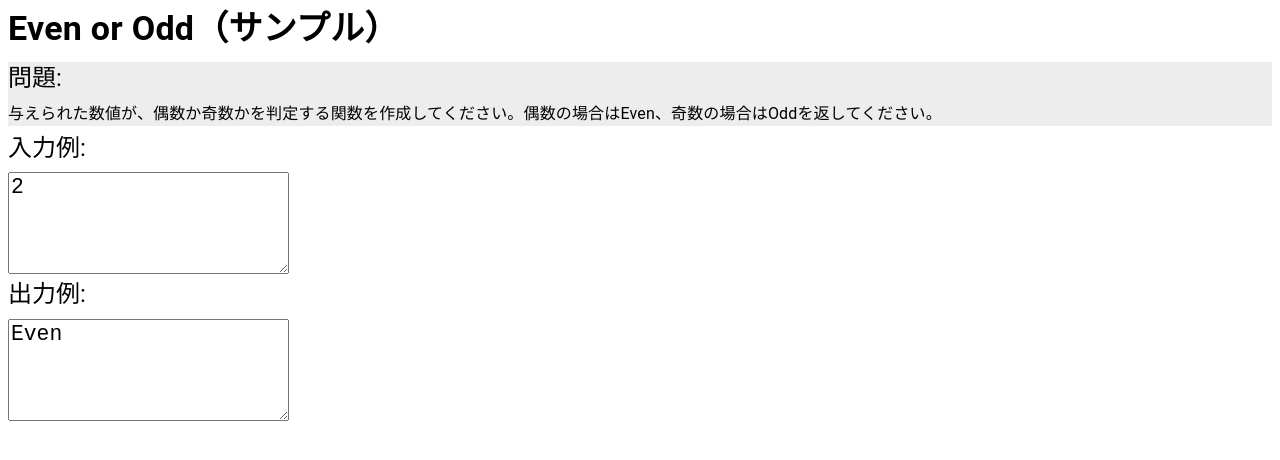
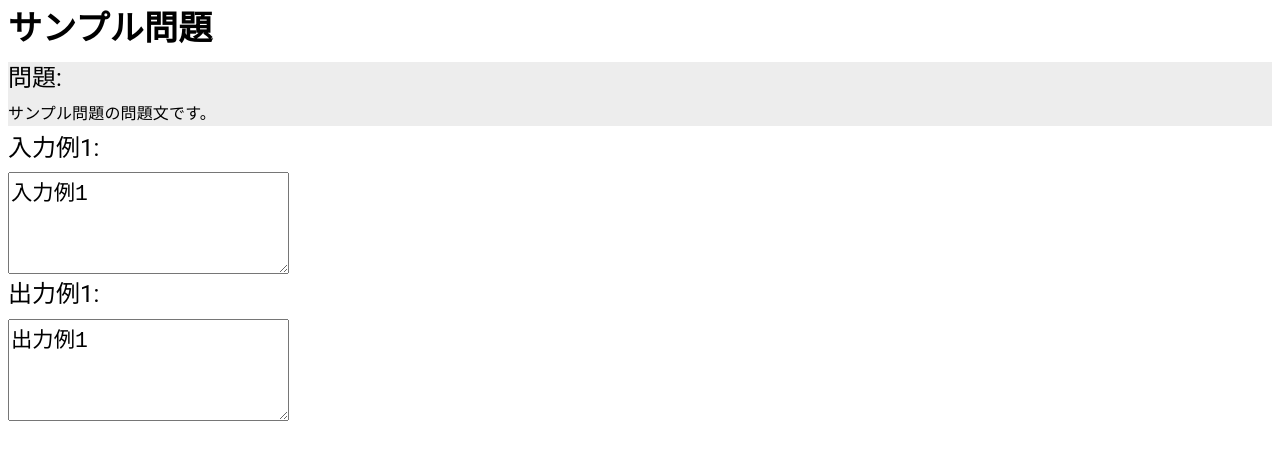
Before and after one commit to KHashimoto3/FormCoder_FRONT, a React (Vite) app: page /question in a window 1280 px wide. Shown: the top 460 px of the page. Built offline with nearby package versions, Linux system fonts and the light colour scheme; no server answers.

Commit message:
問題のデータをAPIから取得して、表示できるようにした。

```diff
--- a/src/components/features/FormBase.tsx
+++ b/src/components/features/FormBase.tsx
@@ -28,6 +28,7 @@ import { InputContext } from "./form/InputArrayProvider";
 import { RotatingLines } from "react-loader-spinner";
 import { onAuthStateChanged } from "firebase/auth";
 import { CodeExec } from "./exec/CodeExec";
+import { set } from "firebase/database";
 
 // Create a storage reference from our storage service
 
@@ -36,7 +37,8 @@ export const FormBase = () => {
 
   const [dialogOpen, setDialogOpen] = useState<boolean>(false);
 
-  const [formName, setFormName] = useState<string>("フォーム名");
+  const [formName, setFormName] = useState<string>("フォーム名"); //TODO: 後日、削除する
+  const [formId, setFormId] = useState<string>("");
 
   const { hintFBArray } = useContext(HintContext);
   const { inputArray } = useContext(InputContext);
@@ -70,7 +72,7 @@ export const FormBase = () => {
   };
 
   const reopenQuestionWindow = () => {
-    const questionWindowPath = "/question?formName=" + formName;
+    const questionWindowPath = "/question?formId=" + formId;
     window.open(questionWindowPath, "question", "width=500,height=800");
   };
 
@@ -78,14 +80,21 @@ export const FormBase = () => {
     //リクエストパラメータのフォーム名を取得し、フォームを取得する
     const url = new URL(window.location.href);
     const formName = url.searchParams.get("form");
+    const formId = url.searchParams.get("formId");
     if (formName == null) {
       setFormName("フォーム名");
     } else {
       setFormName(formName);
     }
 
+    if (formId == null) {
+      setFormId("000000");
+    } else {
+      setFormId(formId);
+    }
+
     //問題を表示するためにQuestionPageを別windowで開く
-    const questionWindowPath = "/question?formName=" + formName;
+    const questionWindowPath = "/question?formId=" + formId;
     window.open(questionWindowPath, "question", "width=500,height=800");
 
     //ログイン状態を確認する
--- a/src/components/features/leaning/FormCard.tsx
+++ b/src/components/features/leaning/FormCard.tsx
@@ -13,6 +13,7 @@ import auth from "../../../firebase";
 import { onAuthStateChanged } from "firebase/auth";
 
 type Props = {
+  id: string;
   title: string;
   description: string;
   url: string;
@@ -35,6 +36,11 @@ export const FormCard = (props: Props) => {
     });
   }, []);
 
+  const openFormWindow = () => {
+    const url = props.url + "&formId=" + props.id;
+    window.open(url, "_blank");
+  };
+
   return (
     <div>
       <Card sx={{ maxWidth: 345 }}>
@@ -52,11 +58,7 @@ export const FormCard = (props: Props) => {
         </CardContent>
         <CardActions>
           {userLogin ? (
-            <Button
-              size="medium"
-              variant="contained"
-              onClick={() => window.open(props.url, "_blank")}
-            >
+            <Button size="medium" variant="contained" onClick={openFormWindow}>
               始める
             </Button>
           ) : (
--- a/src/components/features/leaning/Learning.tsx
+++ b/src/components/features/leaning/Learning.tsx
@@ -99,6 +99,7 @@ export const Learning = () => {
           {formList.map((form) => (
             <Grid item xs={3} key={form.id}>
               <FormCard
+                id={form.id}
                 title={form.title}
                 description={form.description}
                 url={form.url}
--- a/src/components/features/question/Question.tsx
+++ b/src/components/features/question/Question.tsx
@@ -1,44 +1,113 @@
 import { Typography } from "@mui/material";
+import { QuestionData } from "../../types/questionData";
+import { useEffect, useState } from "react";
 
 export const Question = () => {
-  const questionTitle = "Even or Odd（サンプル）";
-  const questionInstruction =
-    "与えられた数値が、偶数か奇数かを判定する関数を作成してください。偶数の場合はEven、奇数の場合はOddを返してください。";
-  const inputExample = "2";
-  const outputExample = "Even";
+  const [questionData, setQuestionData] = useState<QuestionData>();
+  const apiBaseUrl = "https://form-coder-api.onrender.com";
+
+  const url = new URL(window.location.href);
+  const formId = url.searchParams.get("formId");
+
+  useEffect(() => {
+    if (formId === "000000" || formId === null) {
+      setQuestionData(sampleQuestionData);
+    } else {
+      getQuestionData();
+    }
+  }, []);
+
+  const sampleQuestionData: QuestionData = {
+    id: "000000",
+    title: "サンプル問題",
+    explanation: "サンプル問題の問題文です。",
+    inputExample: ["入力例1"],
+    outputExample: ["出力例1"],
+  };
+
+  const getQuestionData = async () => {
+    const url = `${apiBaseUrl}/form/question?formId=${formId}`;
+    try {
+      await fetch(url, {
+        method: "GET",
+        headers: {
+          "Content-Type": "application/json",
+        },
+      })
+        .then(async (res) => {
+          const contentType = res.headers.get("content-type");
+          if (!res.ok) {
+            const statusCode = res.status;
+            if (!contentType || !contentType.includes("application/json")) {
+              throw new Error("Oops, we haven't got JSON!");
+            }
+            switch (statusCode) {
+              case 400:
+                throw new Error("Bad Request");
+              case 404:
+                throw new Error("Not Found");
+              case 500:
+                throw new Error("Internal Server Error");
+              default:
+                throw new Error("Unknown Error");
+            }
+          }
+          return res.json();
+        })
+        .then((data) => {
+          setQuestionData(data.questionData);
+        });
+    } catch (error) {
+      alert("問題の取得中にエラーが発生しました。");
+      console.error("Error:", error);
+    }
+  };
+
   return (
     <div>
       <Typography variant="h4" fontWeight={"bold"} gutterBottom>
-        {questionTitle}
+        {questionData?.title}
       </Typography>
       <div style={{ background: "#ededed" }}>
         <Typography variant="h5" gutterBottom>
           問題:
         </Typography>
         <Typography variant="body1" gutterBottom>
-          {questionInstruction}
+          {questionData?.explanation}
         </Typography>
       </div>
+      {questionData?.inputExample.map((input, index) => {
+        return (
+          <div key={index}>
             <Typography variant="h5" gutterBottom>
-        入力例:
+              入力例{index + 1}:
             </Typography>
             <textarea
               rows={4}
               cols={20}
-        value={inputExample}
-        style={{ fontSize: "16pt" }}
-        readOnly
-      />
-      <Typography variant="h5" gutterBottom>
-        出力例:
-      </Typography>
-      <textarea
-        rows={4}
-        cols={20}
-        value={outputExample}
+              value={input}
               style={{ fontSize: "16pt" }}
               readOnly
             />
           </div>
         );
+      })}
+      {questionData?.outputExample.map((output, index) => {
+        return (
+          <div key={index}>
+            <Typography variant="h5" gutterBottom>
+              出力例{index + 1}:
+            </Typography>
+            <textarea
+              rows={4}
+              cols={20}
+              value={output}
+              style={{ fontSize: "16pt" }}
+              readOnly
+            />
+          </div>
+        );
+      })}
+    </div>
+  );
 };
--- /dev/null
+++ b/src/components/types/questionData.ts
@@ -0,0 +1,7 @@
+export type QuestionData = {
+  id: string;
+  title: string;
+  explanation: string;
+  inputExample: string[];
+  outputExample: string[];
+};
```
Lines whose indentation alone changed are shown as unchanged.
